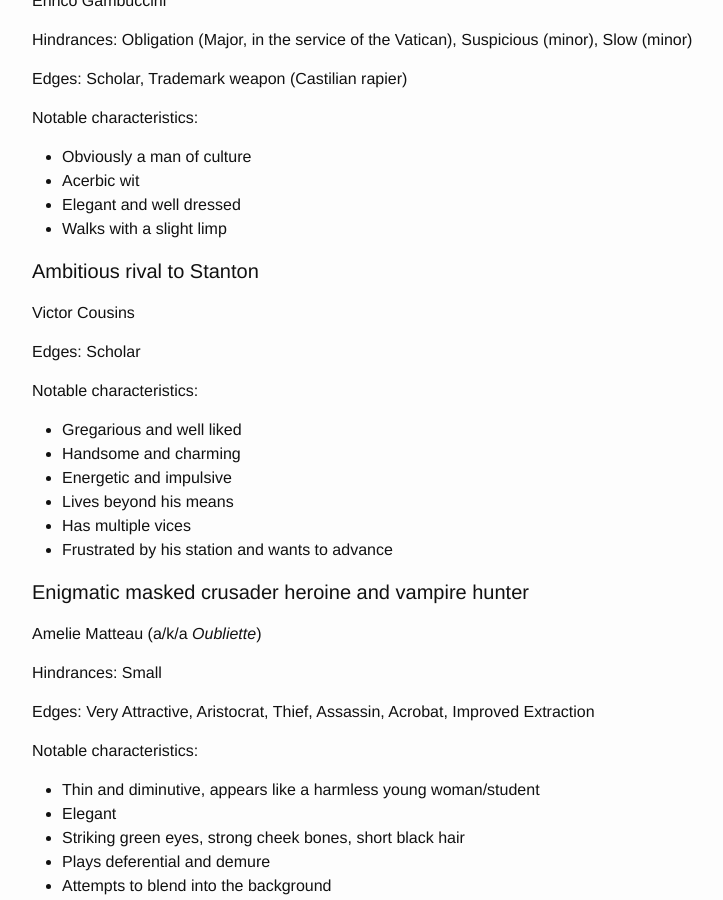
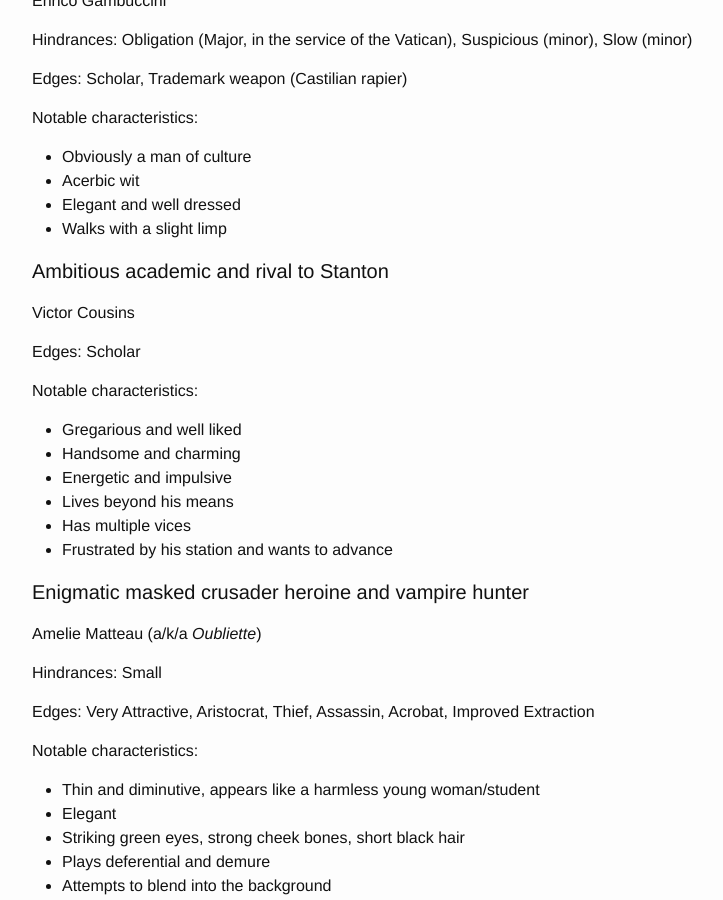
Before and after one commit to achall36/RoxvilleRooster.github.io, a Jekyll site: the page built from rippers-game-planning.md, in a window 1280 px wide and 900 px high, scrolled down 2825 px. Shown: the whole window, without its empty margins (238-961 px from the left). Built offline with Jekyll 4.4.1, drawn with Linux system fonts in a browser that asks for light colours.

Commit message:
Update rippers-game-planning.md

```diff
--- a/rippers-game-planning.md
+++ b/rippers-game-planning.md
@@ -134,7 +134,7 @@ Notable characteristics:
 * Elegant and well dressed
 * Walks with a slight limp
 
-#### Ambitious rival to Stanton
+#### Ambitious academic and rival to Stanton
 
 Victor Cousins
 
```
